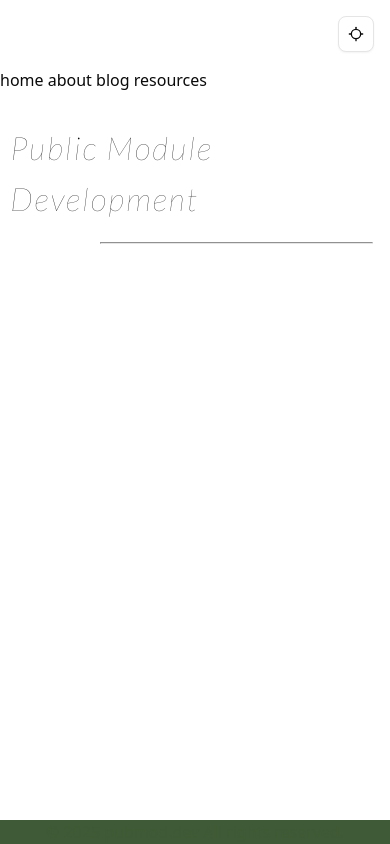
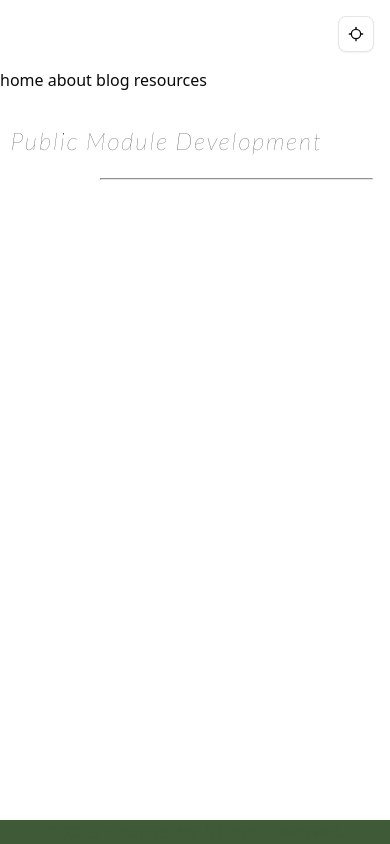
Before and after one commit to cjs675/webpage, a SvelteKit app: page / in a window 390 px wide. Built offline with nearby package versions, Linux system fonts and the light colour scheme.

Commit message:
adjust mobile view of <h1>

```diff
--- a/src/routes/+page.svelte
+++ b/src/routes/+page.svelte
@@ -25,14 +25,16 @@
         font-style: italic;
         font-weight: 200;
         text-align: left;
+        white-space: nowrap /* prevent wrapping */
     }
 
     /* responsive adjustments made for mobile */
     @media (max-width: 600px) {
         h1 {
-            font-size: 2em;               /* downsize font */
-            padding: 30px 10px 10px 10px; /* reduce padding */
-            max-width: 100vw;             /* use full viewport width */
+            font-size: 1.5em;               /* downsize font */
+            padding: 30px 10px 10px 10px;   /* reduce padding */
+            max-width: 100vw;               /* use full viewport width */
+            overflow-x: auto;               /* allow horizontal scroll if needed */
         }
         hr {
             margin-left: 5px;
```
